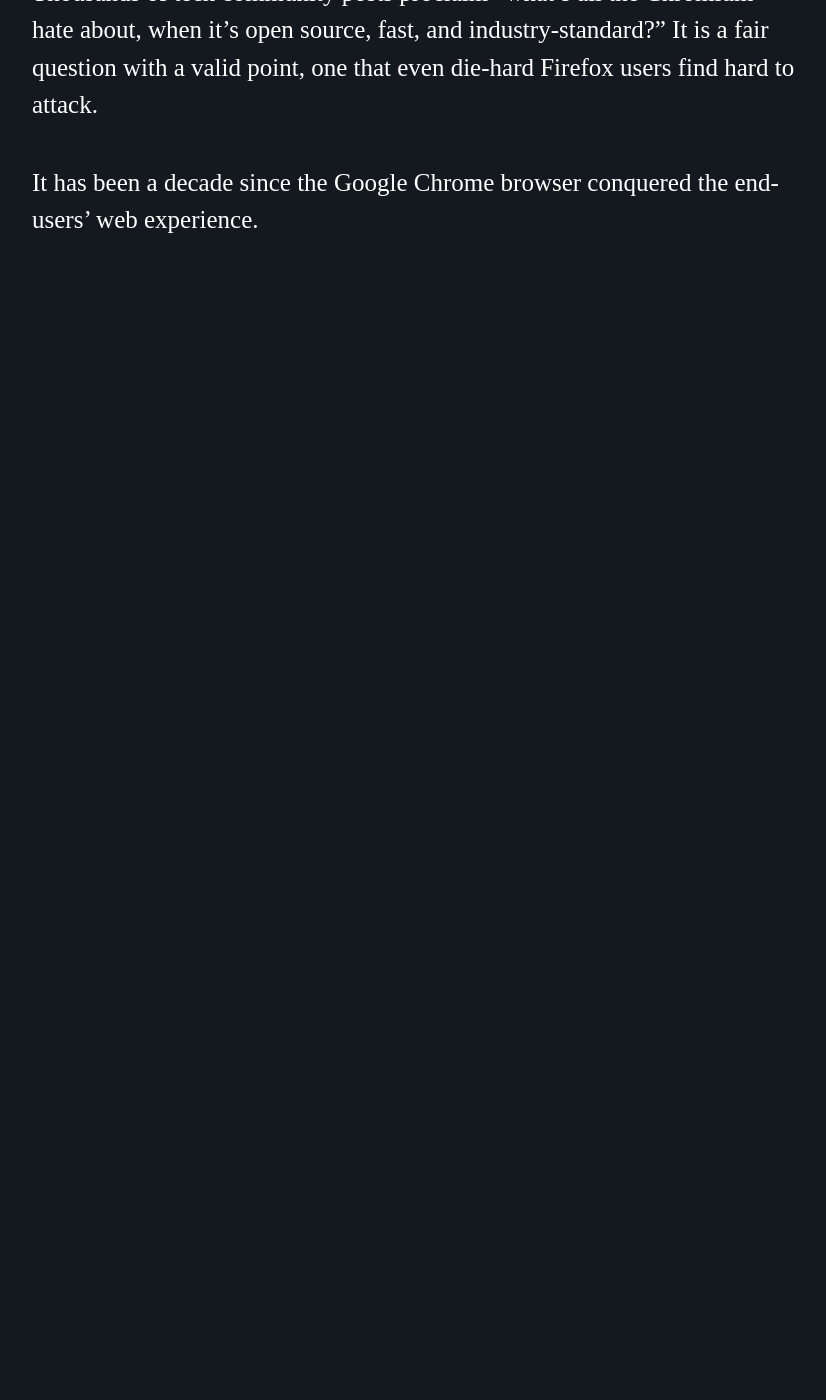
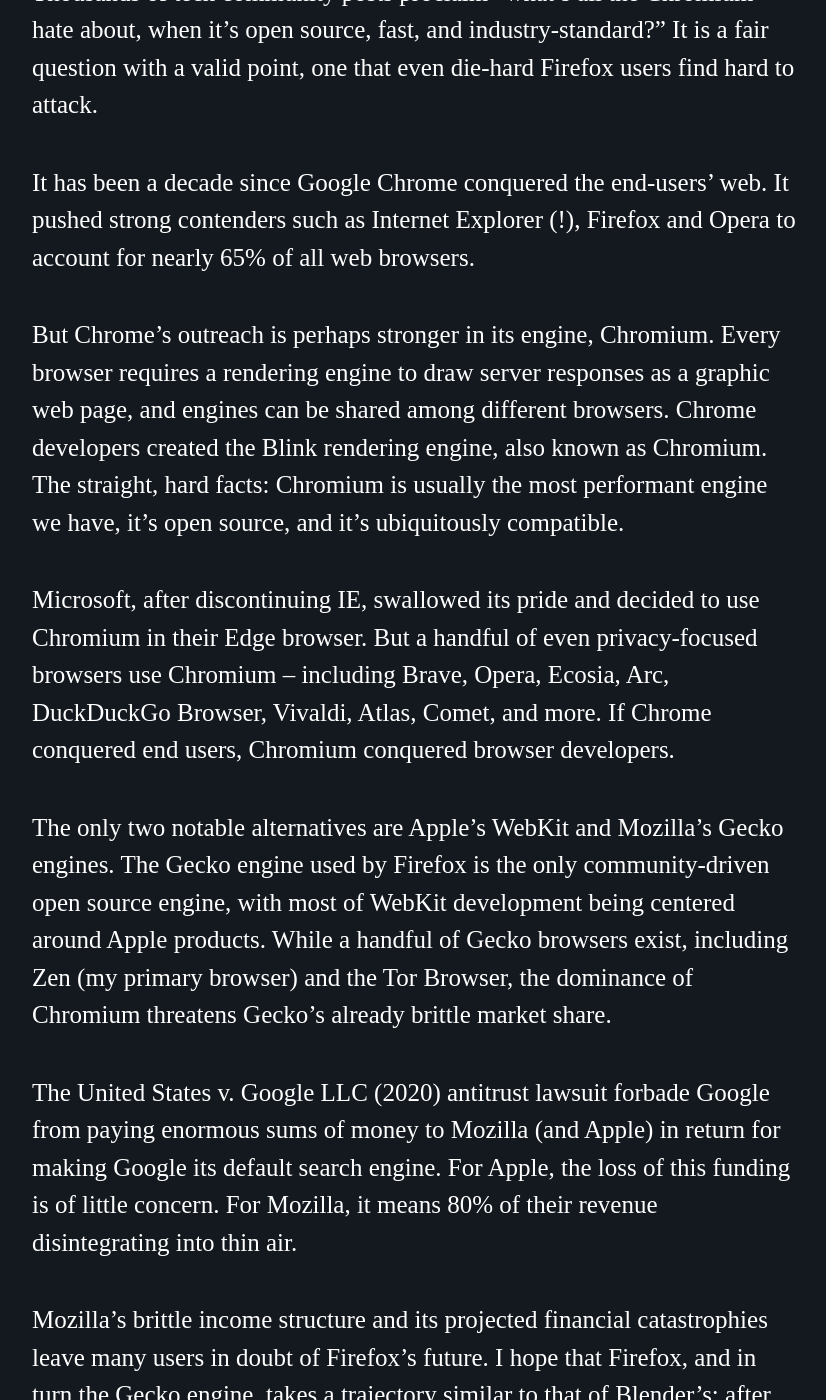
Before and after one commit to abghim/abghim.github.io, a Jekyll site: the page built from _posts/2026-3-11-chromium.md, in a window 1280 px wide and 1400 px high, scrolled down 270 px. Shown: the whole window, without its empty margins (224-1050 px from the left). Built offline with Jekyll 4.4.1, drawn with Linux system fonts in a browser that asks for light colours; nearby versions of some CDN libraries; some web fonts are replaced; before the commit the page ends 900 px from its top, so only the background shows below that; some of the changed text lies outside the part shown.

Commit message:
Add post

```diff
--- a/_posts/2026-3-11-chromium.md
+++ b/_posts/2026-3-11-chromium.md
@@ -4,4 +4,18 @@ title: The Decline of Firefox Should Concern Everyone
 ---
 Thousands of tech community posts proclaim "what's all the Chromium hate about, when it's open source, fast, and industry-standard?" It is a fair question with a valid point, one that even die-hard Firefox users find hard to attack.
 
-It has been a decade since the Google Chrome browser conquered the end-users' web experience.
+It has been a decade since Google Chrome conquered the end-users' web. It pushed strong contenders such as Internet Explorer (!), Firefox and Opera to account for nearly 65% of all web browsers.
+
+But Chrome's outreach is perhaps stronger in its engine, Chromium. Every browser requires a rendering engine to draw server responses as a graphic web page, and engines can be shared among different browsers. Chrome developers created the Blink rendering engine, also known as Chromium. The straight, hard facts: Chromium is usually the most performant engine we have, it's open source, and it's ubiquitously compatible.
+
+Microsoft, after discontinuing IE, swallowed its pride and decided to use Chromium in their Edge browser. But a handful of even privacy-focused browsers use Chromium – including Brave, Opera, Ecosia, Arc, DuckDuckGo Browser, Vivaldi, Atlas, Comet, and more. If Chrome conquered end users, Chromium conquered browser developers.
+
+The only two notable alternatives are Apple's WebKit and Mozilla's Gecko engines. The Gecko engine used by Firefox is the only community-driven open source engine, with most of WebKit development being centered around Apple products. While a handful of Gecko browsers exist, including Zen (my primary browser) and the Tor Browser, the dominance of Chromium threatens Gecko's already brittle market share.
+
+The United States v. Google LLC (2020) antitrust lawsuit forbade Google from paying enormous sums of money to Mozilla (and Apple) in return for making Google its default search engine. For Apple, the loss of this funding is of little concern. For Mozilla, it means 80% of their revenue disintegrating into thin air.
+
+Mozilla's brittle income structure and its projected financial catastrophies leave many users in doubt of Firefox's future. I hope that Firefox, and in turn the Gecko engine, takes a trajectory similar to that of Blender's; after the owning company discarded the project, maintenance was taken up by the community open source developers.
+
+But what if that's not the case? Then, we have a grave problem of a browser engine monopoly, one that cannot be mitigated by open source Chromium browsers such as Brave. That is because Chromium is maintained by the company whose existence depends on advertisement revenue. The browsing experience and privacy matter, but if and only if it improves their survival in the browser market. Google has made this policy clear through its recent forced adoption of Manifest V3 in Chrome web extensions. The API change is clearly made to cripple ad blockers, by exposing less means of determining tracker components in each loaded website.
+
+Chrome has long had problems that deter privacy-aware end users from daily-driving it. The dominance of Chromium makes it even more threatening.
```
